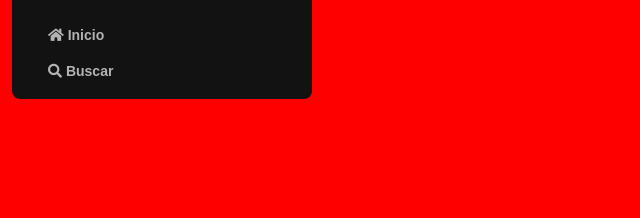
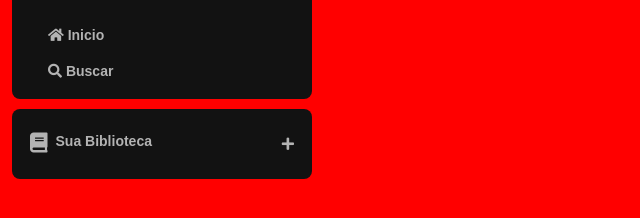
Before and after one commit to vargasneto/Spotify, a plain HTML site: page index.html in a window 1280 px wide. Shown: the part 74-292 px from the top of the page, without its empty margins (0-640 px from the left). Drawn offline with Linux system fonts and the light colour scheme.

Commit message:
biblioteca adicionada ao sidebar

```diff
--- a/index.html
+++ b/index.html
@@ -38,9 +38,20 @@
                 </a>
               </li>
             </ul>
-          </div>
+          </nav>
+      <div class="library">
+        <div class="library__content">
+          <button class="library__button">
+            <span class="fa fas fa-book"></span>
+            <span>Sua Biblioteca</span>
+          </button>
+          <span class="fa fa-plus"></span>
         </div>
-      </nav>
+
+      </div>
+
     </div>
+
+
   </body>
 </html>
--- a/styles.css
+++ b/styles.css
@@ -44,3 +44,50 @@ body {
   font-size: 14px;
   font-family: "DM Sans", sans-serif;
 }
+
+.library {
+  background-color: #121212;
+  border-radius: 8px;
+  padding: 16px 0 0 16px;
+  display: flex;
+  justify-content: space-between;
+  flex-direction: column;
+  padding: 4px 8px;
+  color: #b3b3b3;
+  font-weight: 600;
+  font-size: 14px;
+  margin-top: 10px;
+
+}
+
+.library .library__content {
+ display: flex;
+ justify-content: space-between;
+}
+
+.library .library__button{
+    display: flex;
+    margin-right: 10px;
+    color: #b3b3b3;
+    background-color: transparent;
+    border:0px;
+    font-size: 14px;
+    font-weight: 700;
+    font-family: "DM Sans",sans-serif;
+    text-align: center;
+    text-decoration: none;
+    text-transform: none;
+    padding: 20px 10px;
+}
+.library .library__button .fa {
+    font-size: 20px;
+    font-weight: 300;
+    color: #b3b3b3;
+    margin: right 10px;
+    padding-right: 8px;
+}
+
+.library .library__content .fa-plus
+{
+    margin: 24px 10px;
+}
```
